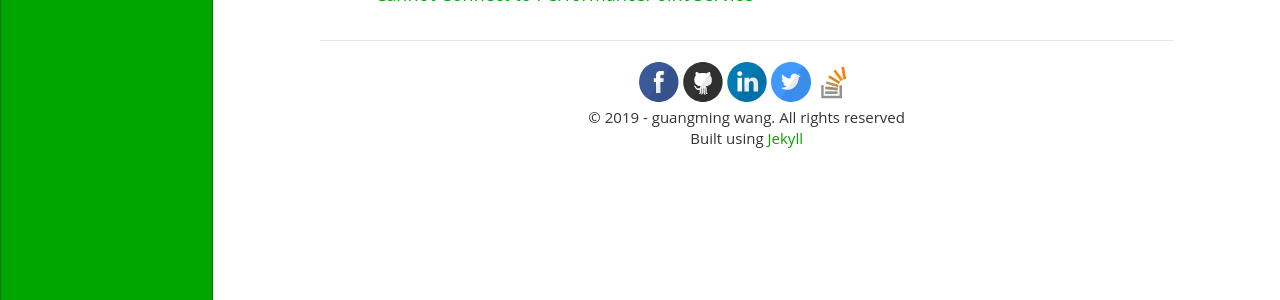
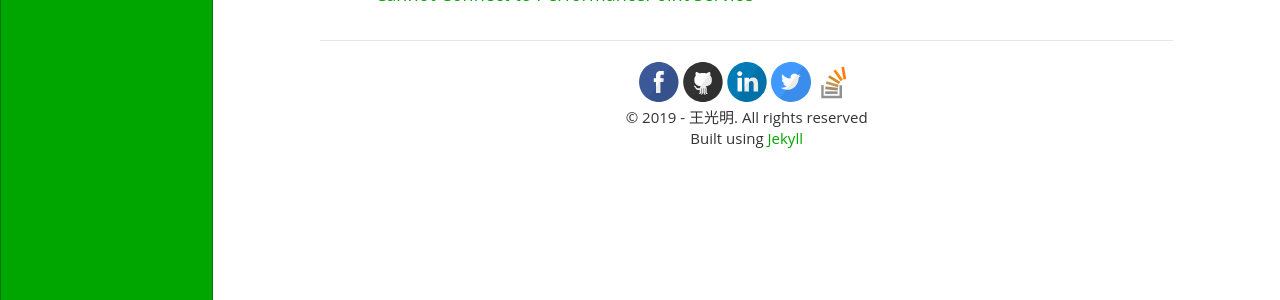
Before and after one commit to no1guangming/no1guangming.github.io, a Jekyll site: the page built from archive/index.html, in a window 1280 px wide. Shown: the part 596-896 px from the top of the page. Built offline with Jekyll 4.4.1, drawn with Linux system fonts in a browser that asks for light colours; comment, search, counter and statistics services are not loaded.

Commit message:
Update _config.yml

```diff
--- a/_config.yml
+++ b/_config.yml
@@ -30,7 +30,7 @@ navigation:
 
 
 # Author Details
-author:         'guangming wang'
+author:         '王光明'
 
 #Social Media links (Use complete URL except for email)
 dribbble:
```
